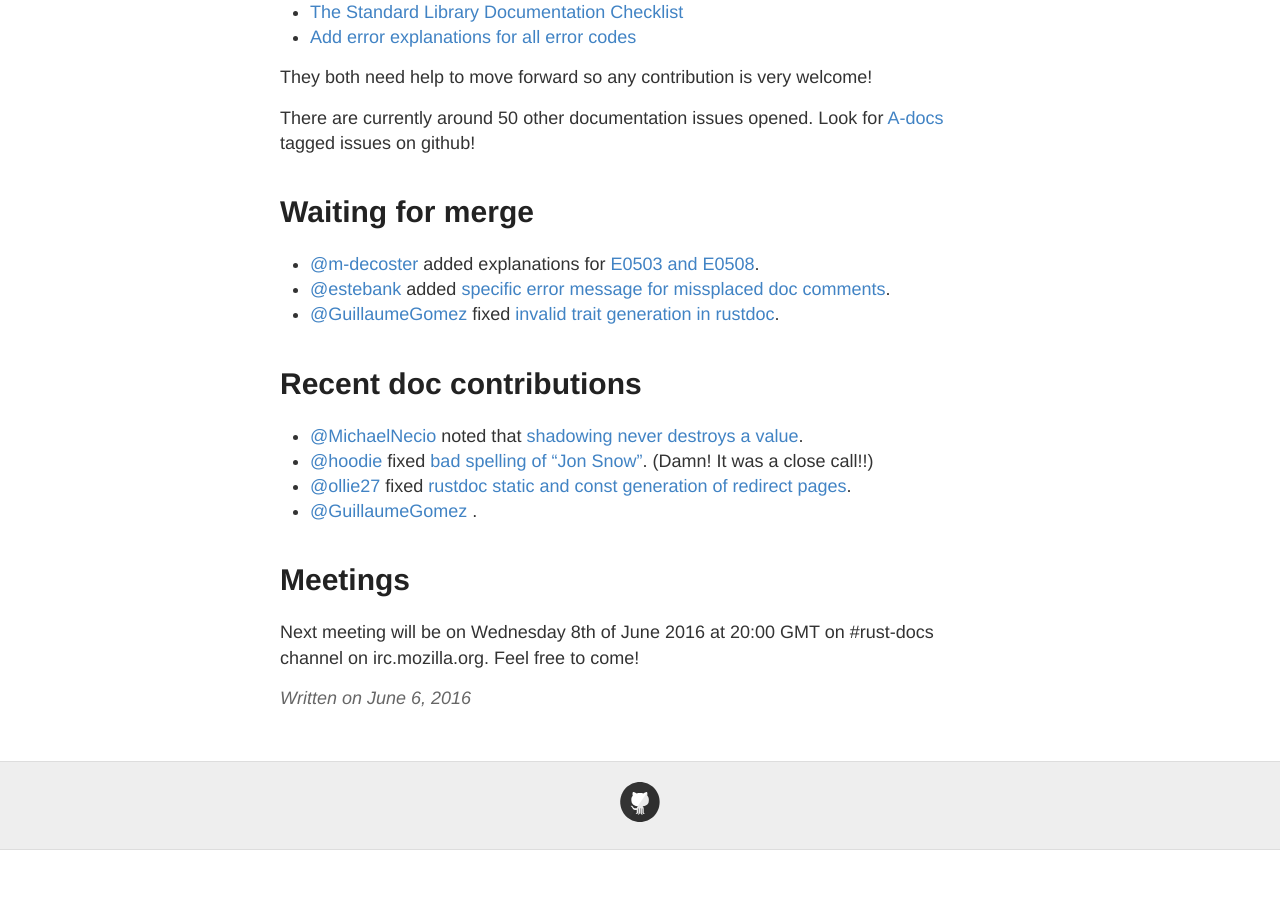
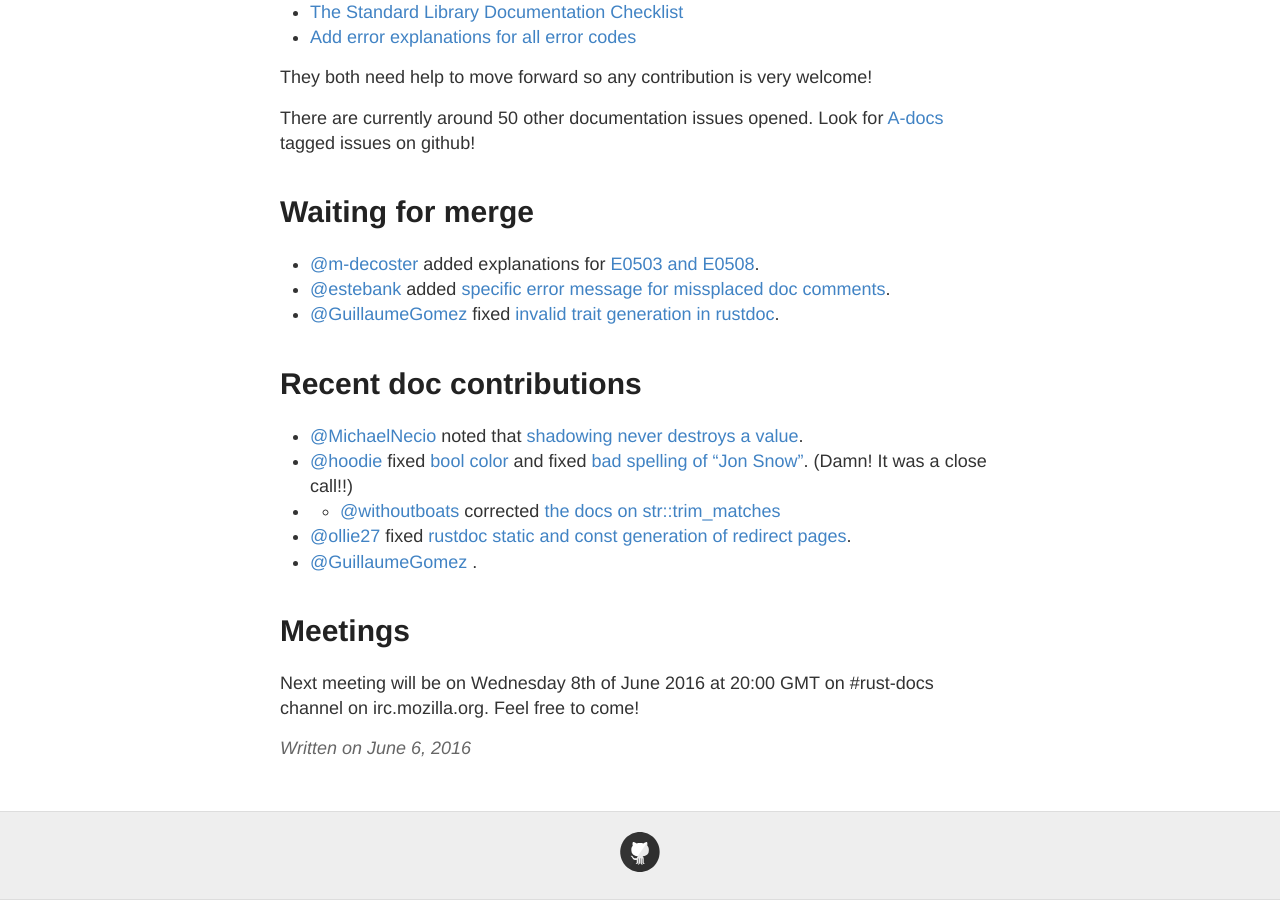
Before and after one commit to GuillaumeGomez/this-week-in-rust-docs, a Jekyll site: the page built from _posts/2016-6-13-this-week-in-rust-docs-8.md, in a window 1280 px wide and 900 px high, scrolled down 771 px. Built offline with Jekyll 4.4.1, drawn with Linux system fonts in a browser that asks for light colours; before the commit the page ends 1621 px from its top, so only the background shows below that.

Commit message:
Update 2016-6-13-this-week-in-rust-docs-8.md

```diff
--- a/_posts/2016-6-13-this-week-in-rust-docs-8.md
+++ b/_posts/2016-6-13-this-week-in-rust-docs-8.md
@@ -41,7 +41,8 @@ There are currently around 50 other documentation issues opened. Look for [A-doc
 # Recent doc contributions
 
 * [@MichaelNecio](https://github.com/MichaelNecio) noted that [shadowing never destroys a value](https://github.com/rust-lang/rust/pull/34125).
-* [@hoodie](https://github.com/hoodie) fixed [bad spelling of "Jon Snow"](https://github.com/rust-lang/rust/pull/34134). (Damn! It was a close call!!)
+* [@hoodie](https://github.com/hoodie) fixed [bool color](https://github.com/rust-lang/rust/pull/34138) and fixed [bad spelling of "Jon Snow"](https://github.com/rust-lang/rust/pull/34134). (Damn! It was a close call!!)
+* * [@withoutboats](https://github.com/withoutboats) corrected [the docs on str::trim_matches](https://github.com/rust-lang/rust/pull/33645)
 * [@ollie27](https://github.com/ollie27) fixed [rustdoc static and const generation of redirect pages](https://github.com/rust-lang/rust/pull/34068).
 * [@GuillaumeGomez](https://github.com/GuillaumeGomez) .
 
```
